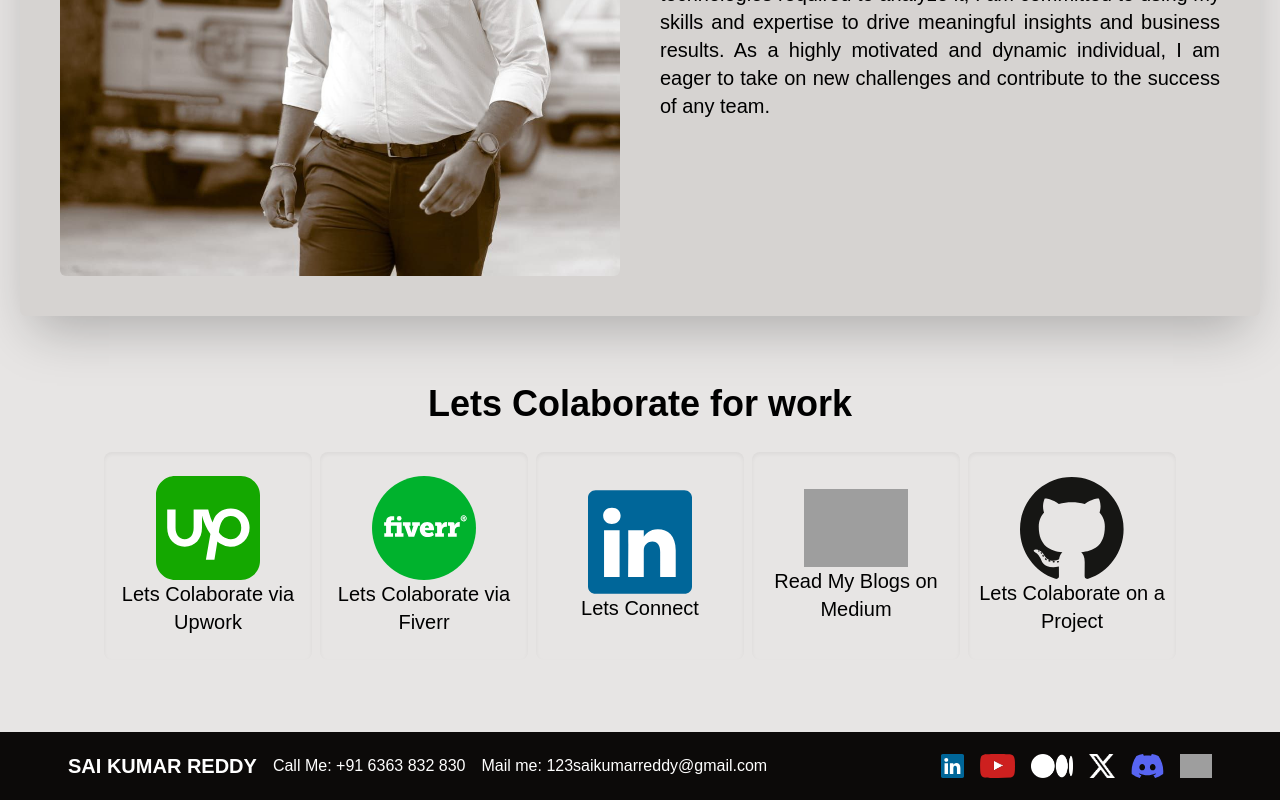
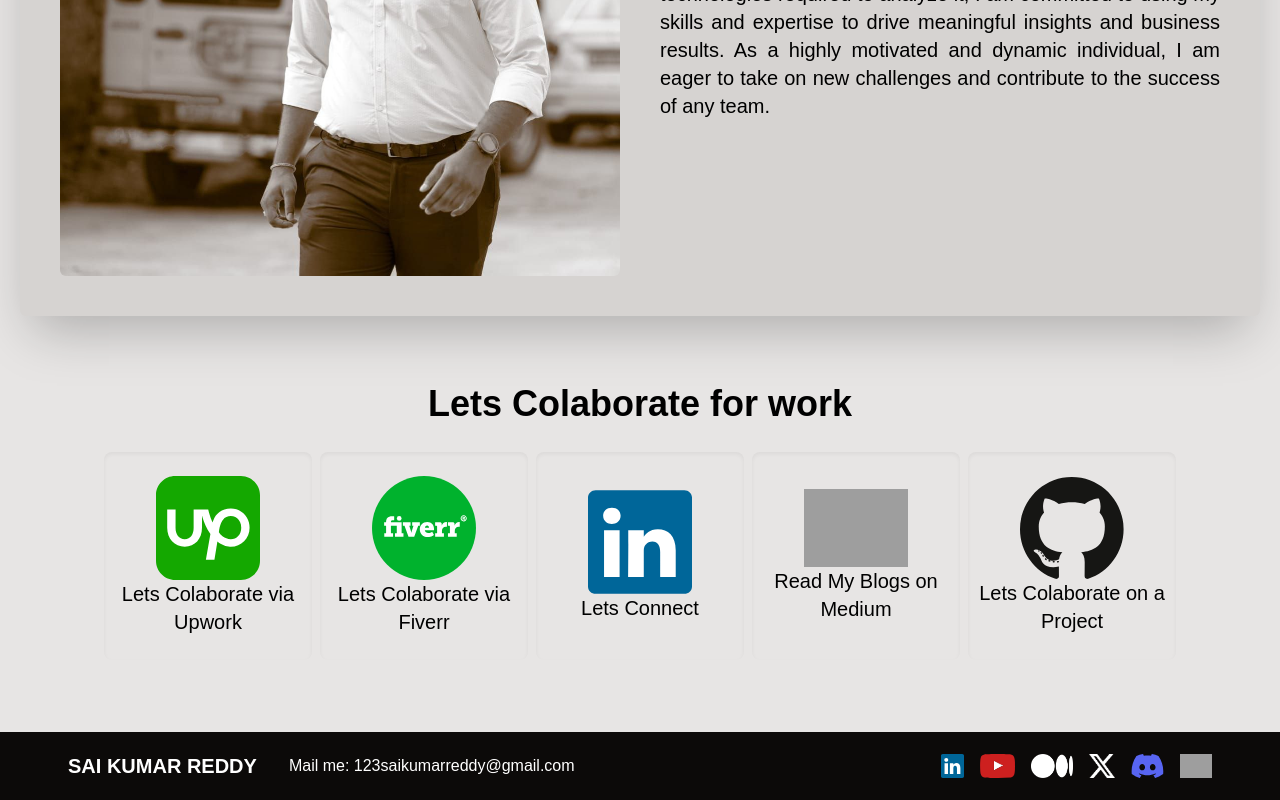
Before and after one commit to saikumar0605/Ai, a React (Vite) app: page / in a window 1280 px wide. Shown: the part 1260-2060 px from the top of the page. Built offline with nearby package versions, Linux system fonts and the light colour scheme; grey boxes are pictures that could not be loaded.

Commit message:
Update Footer.jsx

```diff
--- a/src/pages/Footer.jsx
+++ b/src/pages/Footer.jsx
@@ -12,7 +12,7 @@ function Footer() {
         {/* Brand */}
         <div className="p-1 flex flex-col md:flex-row items-center">
           <span className="font-bold text-xl">SAI KUMAR REDDY</span>
-          <span className="mt-2 md:mt-0 md:ml-4">Call Me: +91 6363 832 830</span>
+          <span className="mt-2 md:mt-0 md:ml-4"></span>
           <span className='mt-2 md:mt-0 md:ml-4'>Mail me: 123saikumarreddy@gmail.com</span>
         </div>
 
```
